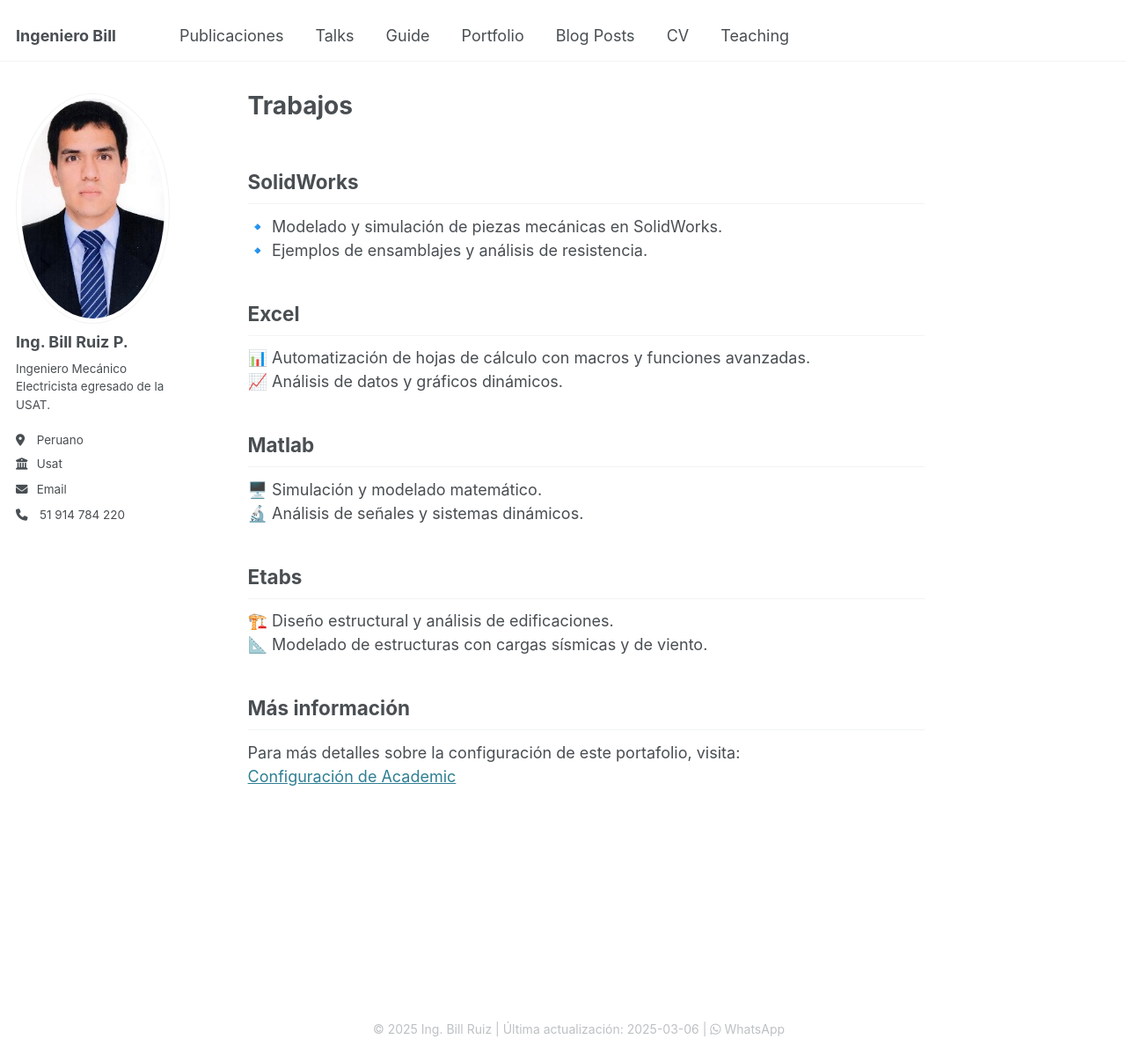
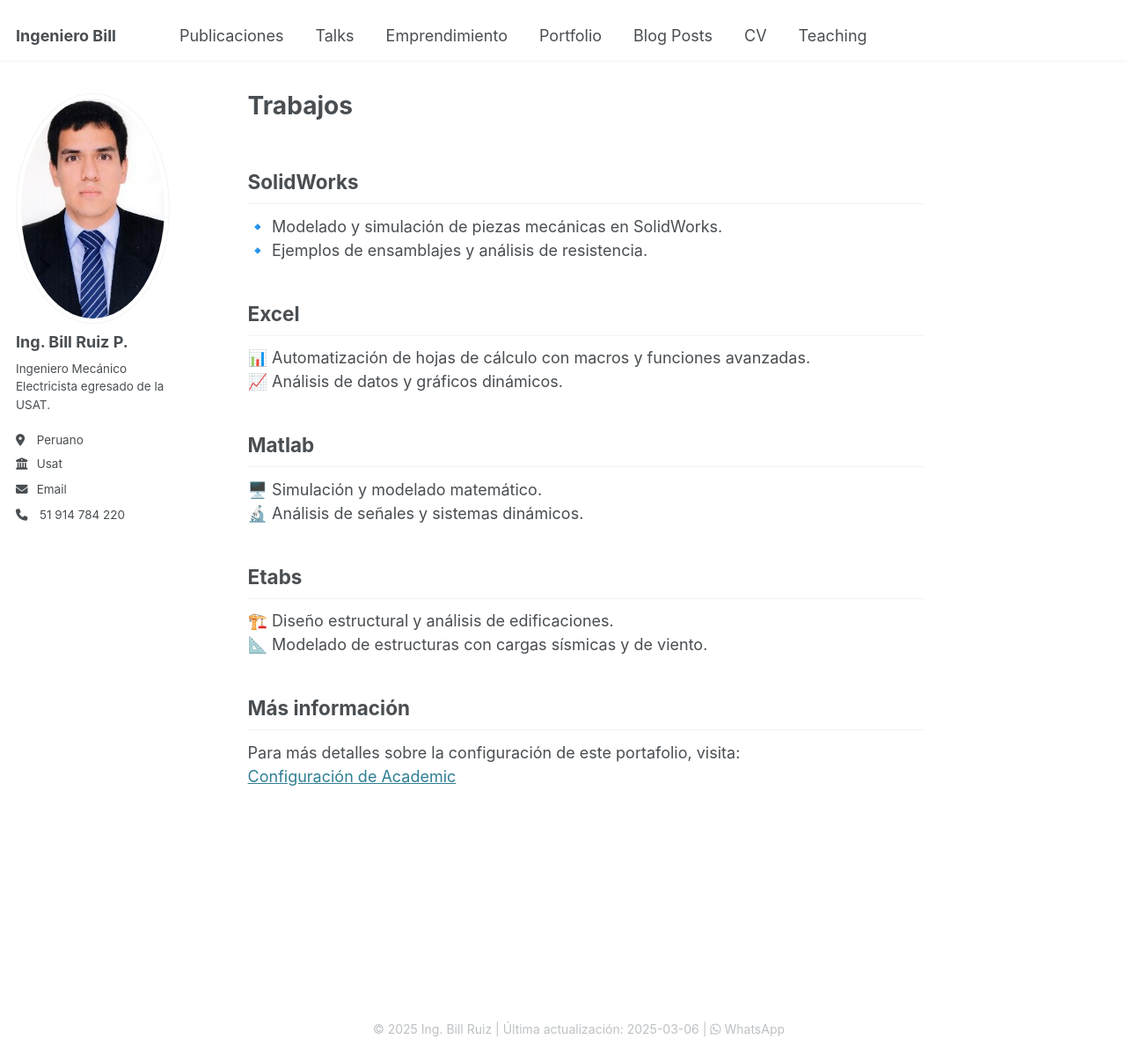
Before and after one commit to IngenieroBill/Cv, a Jekyll site: the page built from _pages/about.md, in a window 1280 px wide and 1198 px high. Shown: the whole window at 88% size. Built offline with Jekyll 4.4.1, drawn with Linux system fonts in a browser that asks for light colours.

Commit message:
Updated navigation.yml

```diff
--- a/_data/navigation.yml
+++ b/_data/navigation.yml
@@ -11,7 +11,7 @@
   - title: "Talks"
     url: /talks/
 
-  - title: "Guide"
+  - title: "Emprendimiento"
     url: /markdown/
 
   - title: "Portfolio"
```
